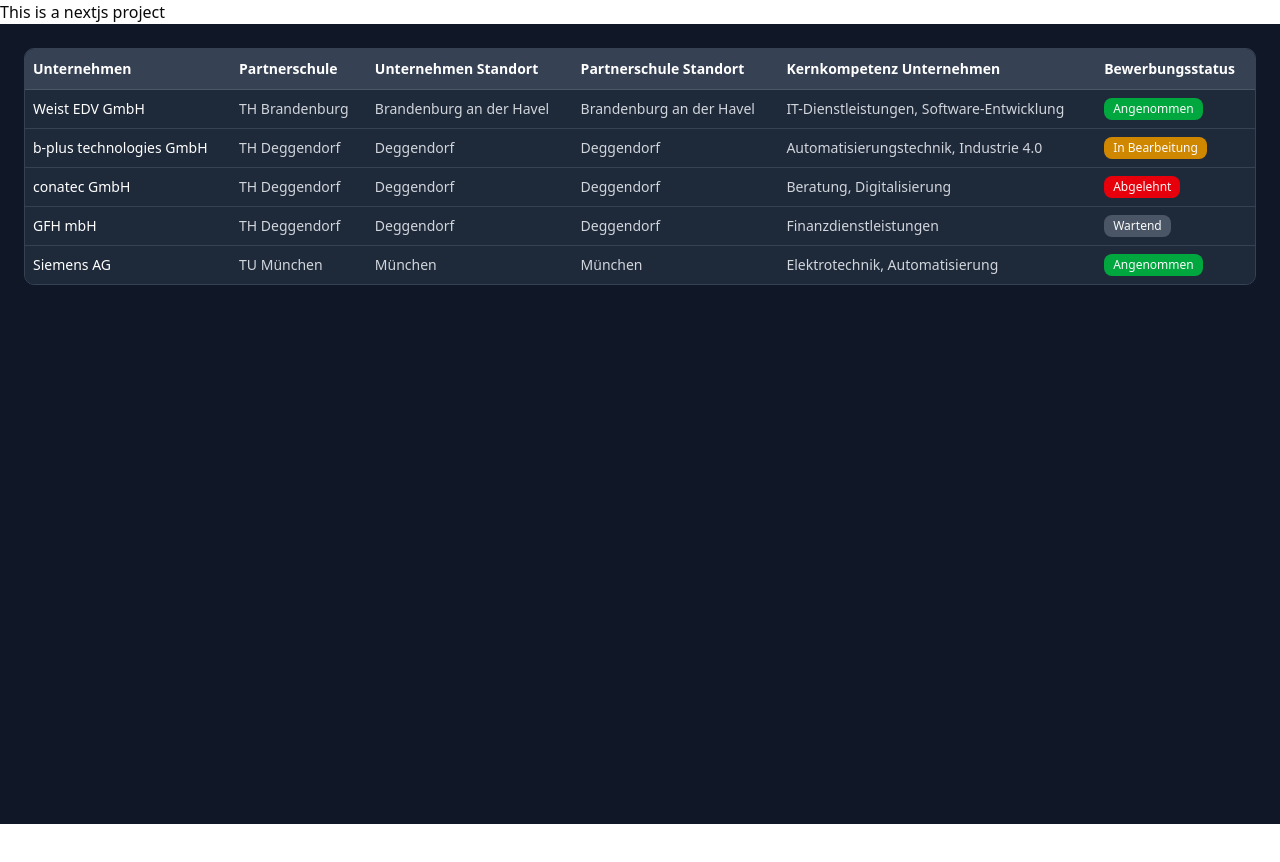
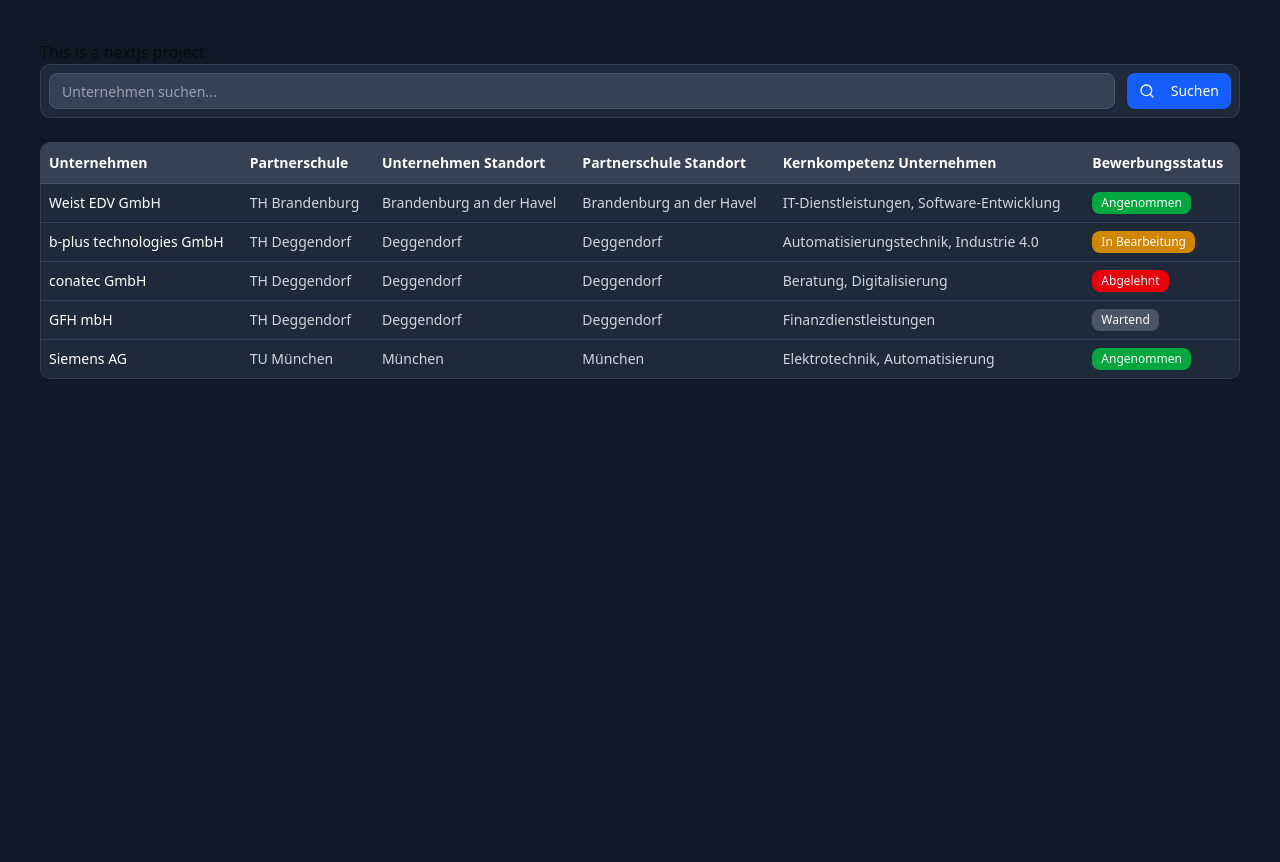
Before and after one commit to Carduuui/BewerbungsTool, a Next.js app in the folder firstproject/: page / in a window 1280 px wide. Shown: the top 862 px of the page. Before the commit the page ends 824 px from the top, so only its background shows below. Built offline with nearby package versions, Linux system fonts and the light colour scheme.

Commit message:
in die suche url eingeben, welche dann genutzt wird

```diff
--- a/firstproject/src/app/api/scraper/route.js
+++ b/firstproject/src/app/api/scraper/route.js
@@ -14,7 +14,7 @@
         await page.waitForTimeout(3000);
 
         // Alle <p>-Tags extrahieren
-        const paragraphs = await page.$$eval('p', nodes =>
+        const paragraphs = await page.$$eval('p, h1, h2, h3, h4, h5, h6, div, span, li', nodes =>
             nodes.map(n => n.innerText.trim()).filter(text => text.length > 0)
         );
 
--- a/firstproject/src/app/page.js
+++ b/firstproject/src/app/page.js
@@ -2,6 +2,7 @@
 import {useState} from "react";
 import styles from "./globals.css";
 import PartnershipTable from "./partnership-table";
+import SearchForm from "./search-form";
 
 export default function Home() {
   const [output, setOutput] = useState('This is a nextjs project');
@@ -58,7 +59,7 @@
     },
   ]
 
-  const scrape_job_data = async () =>{
+  const scrape_job_data = async (url_eingabe) =>{
 
     setLoading(true);
 
@@ -69,7 +70,7 @@
           'Content-type' : 'application/json'
         },
         body: JSON.stringify({
-          url: "https://www.arbeitsagentur.de/jobsuche/jobdetail/10000-1199130034-S"
+          url: url_eingabe
         })
       });
 
@@ -89,6 +90,10 @@
     finally{
       setLoading(false);
     }
+  }
+
+  const handle_search = (searchTerm) =>{
+    scrape_job_data(searchTerm);
   }
 
   //fetch Gemini API
@@ -181,8 +186,9 @@
   }
 
   return (
-    <div>
-      {loading ? (<p className="text-blue-500">Loading...</p>):(<p onClick={scrape_job_data}>{output}</p>)}
+    <div className="bg-gray-900 min-h-screen p-10">
+      {loading ? (<p className="text-blue-500">Loading...</p>):(<p>{output}</p>)}
+      <SearchForm onSearch={handle_search}/>
       <PartnershipTable  data={sampleData}/>
       <p>{distance}</p>
     </div>
--- a/firstproject/src/app/partnership-table.jsx
+++ b/firstproject/src/app/partnership-table.jsx
@@ -20,7 +20,7 @@
       }
 
   return (
-    <div className="min-h-screen bg-gray-900 p-6">
+    <div className="min-h-screen bg-gray-900">
       <div className="bg-gray-800 rounded-lg border border-gray-700 overflow-hidden">
         <Table>
           <TableHeader>
--- /dev/null
+++ b/firstproject/src/app/search-form.jsx
@@ -0,0 +1,43 @@
+"use client"
+
+import { useState } from "react"
+import { Input } from "@/components/ui/input"
+import { Button } from "@/components/ui/button"
+import { Search } from "lucide-react"
+
+export default function SearchForm({ onSearch }) {
+  const [searchTerm, setSearchTerm] = useState("")
+
+  const handleSearch = () => {
+    if (onSearch) {
+      onSearch(searchTerm)
+    }
+  }
+
+  const handleKeyPress = (e) => {
+    if (e.key === "Enter") {
+      handle_search()
+    }
+  }
+
+  return (
+    <div className="bg-gray-800 rounded-lg border border-gray-700 p-2 mb-6">
+      <div className="flex gap-3 items-center">
+        <div className="flex-1">
+          <Input
+            type="text"
+            placeholder="Unternehmen suchen..."
+            value={searchTerm}
+            onChange={(e) => setSearchTerm(e.target.value)}
+            onKeyPress={handleKeyPress}
+            className="bg-gray-700 border-gray-600 text-white placeholder:text-gray-400 focus:border-blue-500 focus:ring-blue-500"
+          />
+        </div>
+        <Button onClick={handleSearch} className="bg-blue-600 hover:bg-blue-700 text-white px-6">
+          <Search className="w-4 h-4 mr-2" />
+          Suchen
+        </Button>
+      </div>
+    </div>
+  )
+}
--- /dev/null
+++ b/firstproject/src/components/ui/button.jsx
@@ -0,0 +1,55 @@
+import * as React from "react"
+import { Slot } from "@radix-ui/react-slot"
+import { cva } from "class-variance-authority";
+
+import { cn } from "@/lib/utils"
+
+const buttonVariants = cva(
+  "inline-flex items-center justify-center gap-2 whitespace-nowrap rounded-md text-sm font-medium transition-all disabled:pointer-events-none disabled:opacity-50 [&_svg]:pointer-events-none [&_svg:not([class*='size-'])]:size-4 shrink-0 [&_svg]:shrink-0 outline-none focus-visible:border-ring focus-visible:ring-ring/50 focus-visible:ring-[3px] aria-invalid:ring-destructive/20 dark:aria-invalid:ring-destructive/40 aria-invalid:border-destructive",
+  {
+    variants: {
+      variant: {
+        default:
+          "bg-primary text-primary-foreground shadow-xs hover:bg-primary/90",
+        destructive:
+          "bg-destructive text-white shadow-xs hover:bg-destructive/90 focus-visible:ring-destructive/20 dark:focus-visible:ring-destructive/40 dark:bg-destructive/60",
+        outline:
+          "border bg-background shadow-xs hover:bg-accent hover:text-accent-foreground dark:bg-input/30 dark:border-input dark:hover:bg-input/50",
+        secondary:
+          "bg-secondary text-secondary-foreground shadow-xs hover:bg-secondary/80",
+        ghost:
+          "hover:bg-accent hover:text-accent-foreground dark:hover:bg-accent/50",
+        link: "text-primary underline-offset-4 hover:underline",
+      },
+      size: {
+        default: "h-9 px-4 py-2 has-[>svg]:px-3",
+        sm: "h-8 rounded-md gap-1.5 px-3 has-[>svg]:px-2.5",
+        lg: "h-10 rounded-md px-6 has-[>svg]:px-4",
+        icon: "size-9",
+      },
+    },
+    defaultVariants: {
+      variant: "default",
+      size: "default",
+    },
+  }
+)
+
+function Button({
+  className,
+  variant,
+  size,
+  asChild = false,
+  ...props
+}) {
+  const Comp = asChild ? Slot : "button"
+
+  return (
+    <Comp
+      data-slot="button"
+      className={cn(buttonVariants({ variant, size, className }))}
+      {...props} />
+  );
+}
+
+export { Button, buttonVariants }
--- /dev/null
+++ b/firstproject/src/components/ui/input.jsx
@@ -0,0 +1,24 @@
+import * as React from "react"
+
+import { cn } from "@/lib/utils"
+
+function Input({
+  className,
+  type,
+  ...props
+}) {
+  return (
+    <input
+      type={type}
+      data-slot="input"
+      className={cn(
+        "file:text-foreground placeholder:text-muted-foreground selection:bg-primary selection:text-primary-foreground dark:bg-input/30 border-input flex h-9 w-full min-w-0 rounded-md border bg-transparent px-3 py-1 text-base shadow-xs transition-[color,box-shadow] outline-none file:inline-flex file:h-7 file:border-0 file:bg-transparent file:text-sm file:font-medium disabled:pointer-events-none disabled:cursor-not-allowed disabled:opacity-50 md:text-sm",
+        "focus-visible:border-ring focus-visible:ring-ring/50 focus-visible:ring-[3px]",
+        "aria-invalid:ring-destructive/20 dark:aria-invalid:ring-destructive/40 aria-invalid:border-destructive",
+        className
+      )}
+      {...props} />
+  );
+}
+
+export { Input }
```
